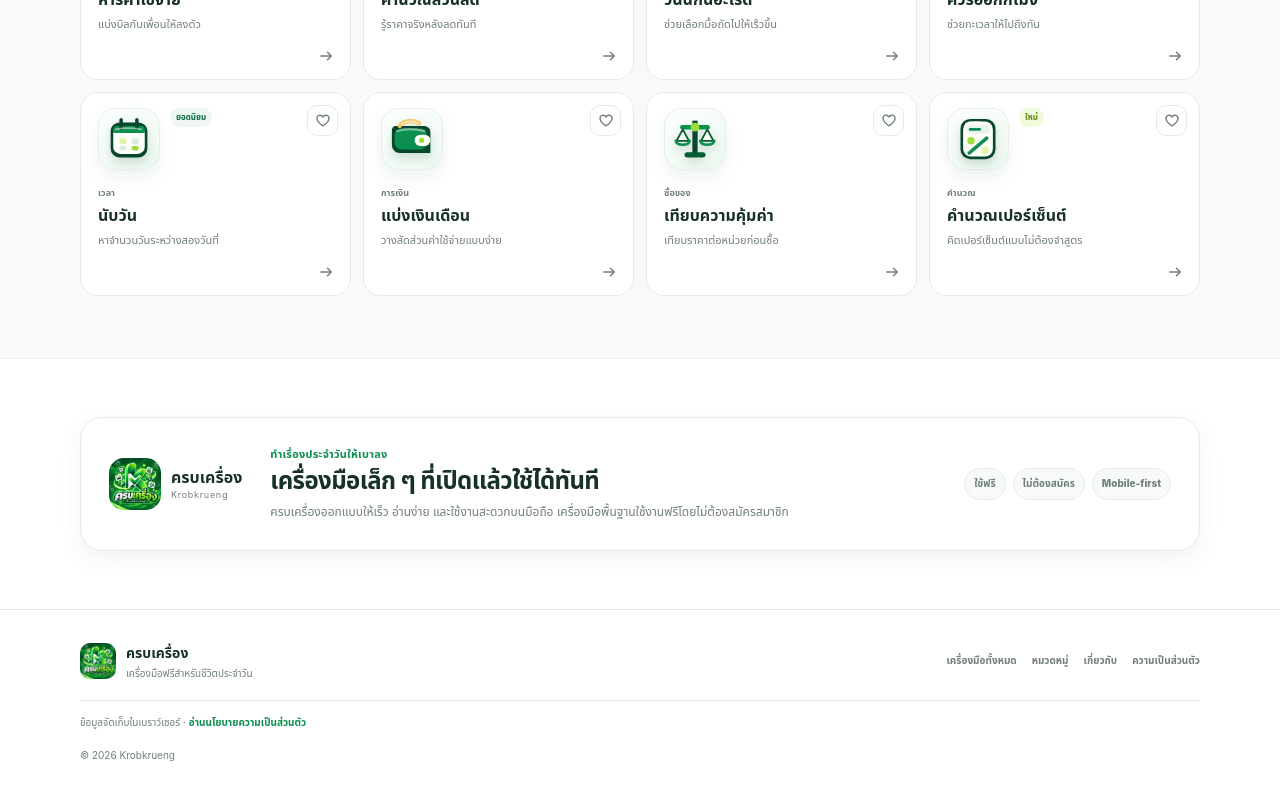
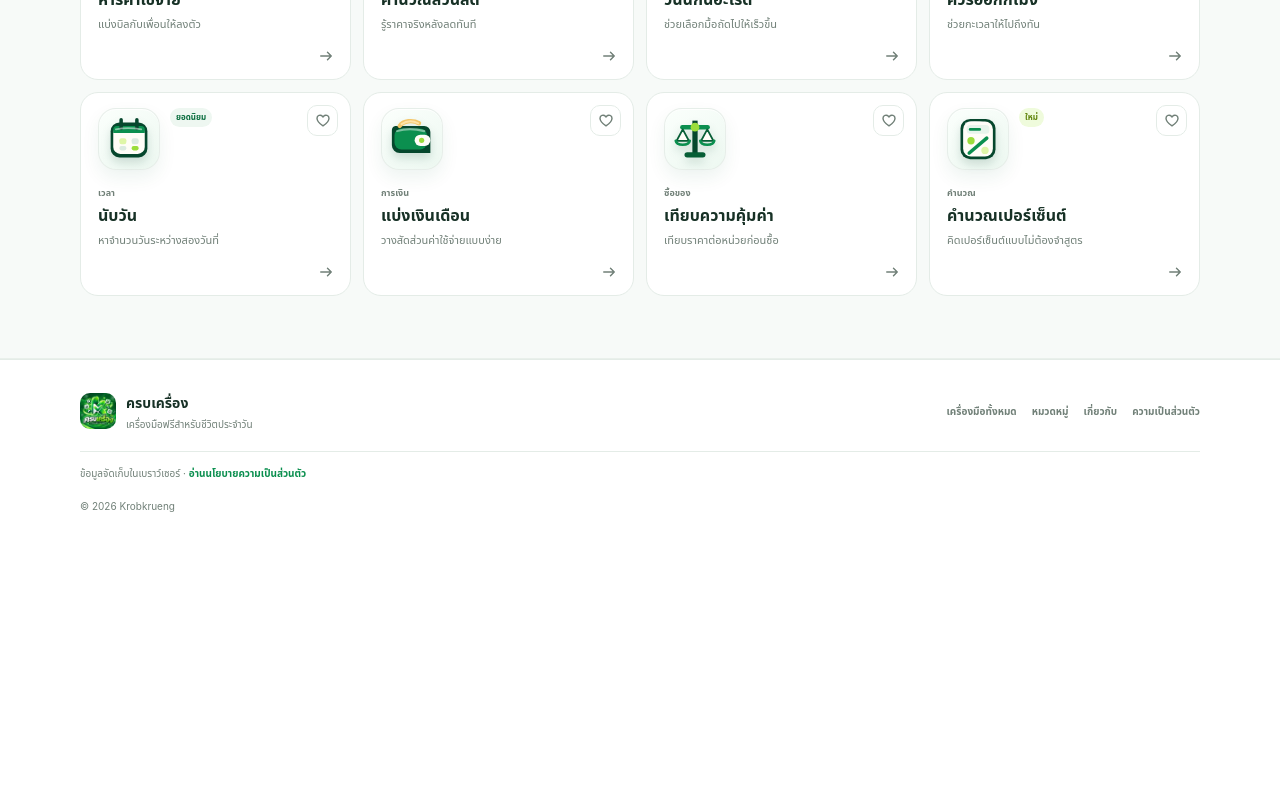
Before and after one commit to UnknownCode-2026/krobkrueng, a Next.js app: page / in a window 1280 px wide. Shown: the part 1706-2506 px from the top of the page. After the commit the page ends 2259 px from the top, so only its background shows below. Built offline with nearby package versions, Linux system fonts and the light colour scheme.

Commit message:
feat: move about content to standalone page

```diff
--- a/app/page.tsx
+++ b/app/page.tsx
@@ -183,7 +183,7 @@ export default function HomePage() {
             <a className="active" href="#top">หน้าหลัก</a>
             <a href="#tools">เครื่องมือ</a>
             <a href="#categories">หมวดหมู่</a>
-            <a href="#about">เกี่ยวกับ</a>
+            <a href="/about">เกี่ยวกับ</a>
           </nav>
 
           <button className="theme-toggle" type="button" onClick={toggleTheme} aria-label="เปลี่ยนธีม">
@@ -371,20 +371,6 @@ export default function HomePage() {
           </div>
         </section>
 
-        <section id="about" className="section about-section">
-          <div className="shell about-card">
-            <div className="about-brand">
-              <Logo className="about-logo" />
-              <div><strong>ครบเครื่อง</strong><small>Krobkrueng</small></div>
-            </div>
-            <div className="about-copy">
-              <span className="kicker">ทำเรื่องประจำวันให้เบาลง</span>
-              <h2>เครื่องมือเล็ก ๆ ที่เปิดแล้วใช้ได้ทันที</h2>
-              <p>ครบเครื่องออกแบบให้เร็ว อ่านง่าย และใช้งานสะดวกบนมือถือ เครื่องมือพื้นฐานใช้งานฟรีโดยไม่ต้องสมัครสมาชิก</p>
-            </div>
-            <div className="trust-row"><span>ใช้ฟรี</span><span>ไม่ต้องสมัคร</span><span>Mobile-first</span></div>
-          </div>
-        </section>
       </main>
 
       <footer className="footer">
@@ -396,7 +382,7 @@ export default function HomePage() {
           <div className="footer-links">
             <a href="#tools">เครื่องมือทั้งหมด</a>
             <a href="#categories">หมวดหมู่</a>
-            <a href="#about">เกี่ยวกับ</a>
+            <a href="/about">เกี่ยวกับ</a>
             <a href="/privacy">ความเป็นส่วนตัว</a>
           </div>
           <div className="privacy-note">ข้อมูลจัดเก็บในเบราว์เซอร์ · <a href="/privacy">อ่านนโยบายความเป็นส่วนตัว</a></div>
@@ -408,7 +394,7 @@ export default function HomePage() {
         <a className="active" href="#top"><UiIcon name="home" size={20} /><b>หน้าหลัก</b><i /></a>
         <a href="#tools"><UiIcon name="grid" size={20} /><b>เครื่องมือ</b><i /></a>
         <a href="#categories"><UiIcon name="bag" size={20} /><b>หมวดหมู่</b><i /></a>
-        <a href="#about"><UiIcon name="info" size={20} /><b>เกี่ยวกับ</b><i /></a>
+        <a href="/about"><UiIcon name="info" size={20} /><b>เกี่ยวกับ</b><i /></a>
       </nav>
 
       {toast && <div className="toast" role="status">{toast}</div>}
```
